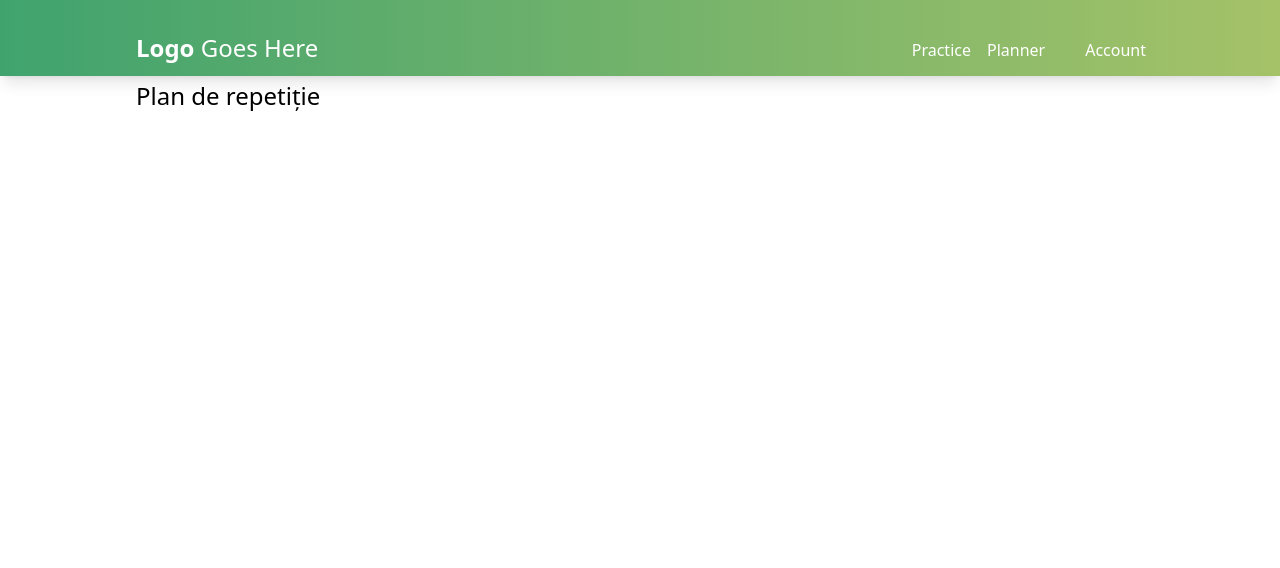
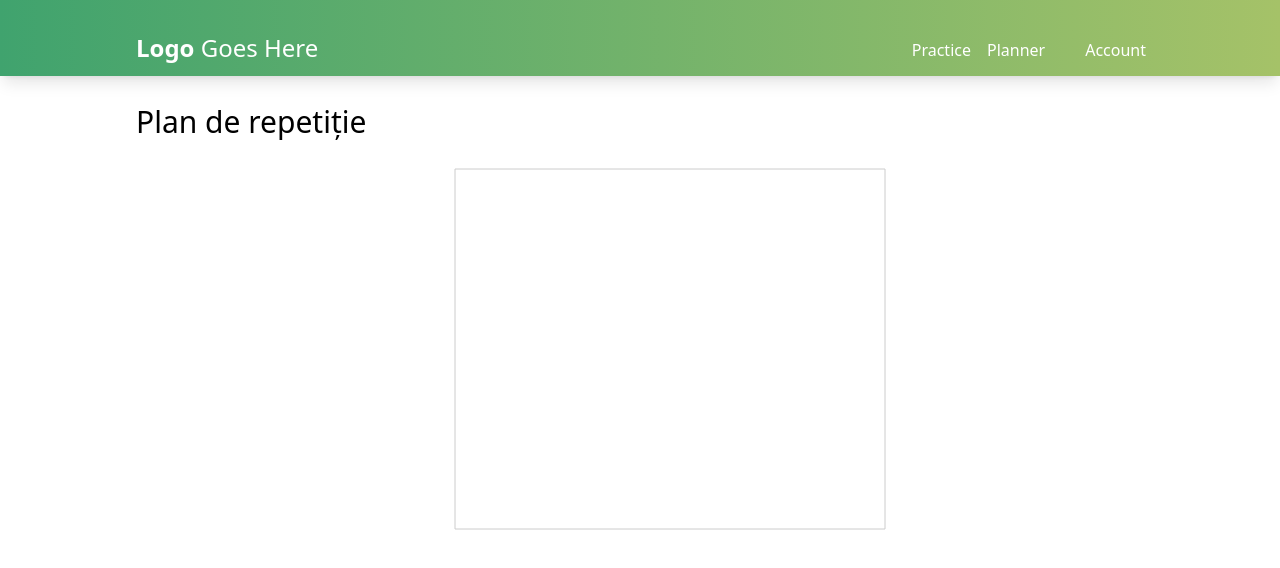
Before and after one commit to ratasorin/unihack, a React (Vite) app in the folder client/: page /planner in a window 1280 px wide. Shown: the top 568 px of the page. Built offline with nearby package versions, Linux system fonts and the light colour scheme; some icons are missing.

Commit message:
Broken Planner

```diff
--- a/client/src/pages/PlannerPage.jsx
+++ b/client/src/pages/PlannerPage.jsx
@@ -1,12 +1,23 @@
 /**************************
  * IMPORTS
  ***************************/
+import { LineChart, Label, CartesianGrid, XAxis, YAxis } from 'recharts';
+
 
 /**************************
  * CONFIG
  ***************************/
 const PlannerPage = () => {
-  return <h1 className='text-2xl'>Plan de repetiție</h1>;
+  return (
+    <>
+      <h1 className='text-3xl mt-6 border-0 border-b-1 border-dotted border-gray-400'>Plan de repetiție</h1>
+      <LineChart width={500} height={400} className="mx-auto my-6">
+        <CartesianGrid stroke="#ccc" />
+        <XAxis />
+        <YAxis />
+      </LineChart>
+    </>
+  )
 };
 
 export default PlannerPage;
```
